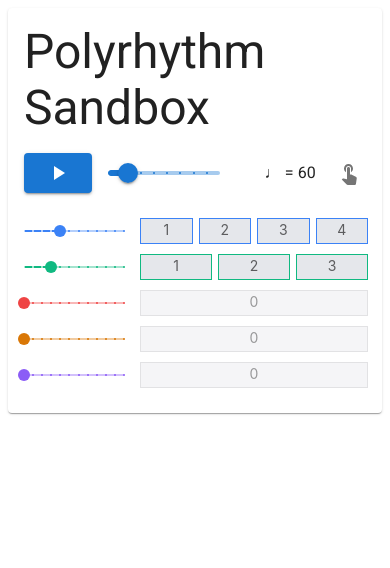
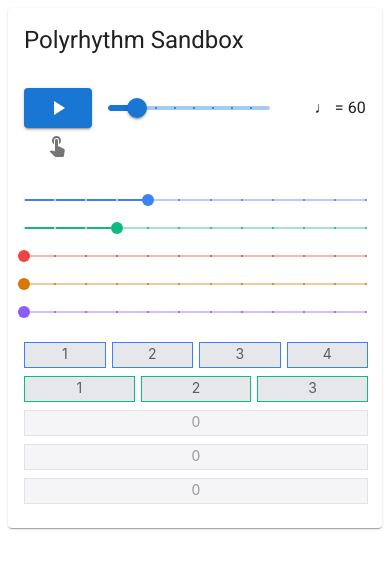
Before and after one commit to yyogo/polyrhythms, a React (Vite) app: page / in a window 390 px wide. Shown: the top 568 px of the page. Built offline with nearby package versions, Linux system fonts and the light colour scheme; a web font is replaced by a local one.

Commit message:
responsiveness kinda

```diff
--- a/src/App.tsx
+++ b/src/App.tsx
@@ -1,5 +1,5 @@
 import { useState, useEffect, useRef } from 'react';
-import { Card, CardContent, Typography, Slider, IconButton, Stack, Box, Button, Tooltip } from '@mui/material';
+import { Card, CardContent, Typography, Slider, IconButton, Stack, Box, Button, Tooltip, Divider, CardHeader } from '@mui/material';
 import { PlayArrow, Pause, TouchApp } from '@mui/icons-material';
 
 // Color palette for rhythms
@@ -62,8 +62,8 @@ const PolyrhythmTrainer = () => {
   const [isPlaying, setIsPlaying] = useState(false);
   const [bpm, setBpm] = useState(60);
   const [rhythms, setRhythms] = useState([
-    { id: 1, beats: 4,},
-    { id: 2, beats: 3,},
+    { id: 1, beats: 4, },
+    { id: 2, beats: 3, },
     { id: 3, beats: 0, },
     { id: 4, beats: 0, },
     { id: 5, beats: 0, },
@@ -174,7 +174,7 @@ const PolyrhythmTrainer = () => {
       const measurePos = (lastMeasurePosRef.current + delta / measureLength) % 1;
 
       const newBeats = rhythms.map((rhythm, index) => {
-        if (rhythm.beats == 0)  return;
+        if (rhythm.beats == 0) return 0;
         const currentBeat = Math.floor(measurePos * rhythm.beats);
         if (currentBeat !== previousBeats[index]
           // happense on single beat rhythms
@@ -218,16 +218,14 @@ const PolyrhythmTrainer = () => {
 
   return (
     <Card sx={{ maxWidth: 800, mx: 'auto', width: '100%' }}>
+      <CardHeader title="Polyrhythm Sandbox">
+      </CardHeader>
       <CardContent>
-        <Typography variant="h3" gutterBottom>
-          Polyrhythm Sandbox
-        </Typography>
-
         <Stack spacing={3}>
-          <Stack direction="row" spacing={2} alignItems="center">
+          <Stack direction="row" spacing={2} alignItems="center" sx={{ flexWrap: 'wrap' }}>
             <Button
               size="large"
-              color={ isPlaying? "secondary": "primary" }
+              color={isPlaying ? "secondary" : "primary"}
               variant="contained"
               onClick={() => setIsPlaying(!isPlaying)}
             >
@@ -243,14 +241,14 @@ const PolyrhythmTrainer = () => {
                 { value: 60, },
                 { value: 80, },
                 { value: 100, },
-                { value: 120,},
+                { value: 120, },
                 { value: 140, },
                 { value: 160, },
                 { value: 180, },
               ]}
-              sx={{ flex: 1 }}
+              sx={{ flex: 1, minWidth: "150px" }}
             />
-            <Typography sx={{ width: 80, textAlign: 'right'}}>
+            <Typography sx={{ width: 80, textAlign: 'right' }}>
               ♩ = {bpm}
             </Typography>
             <Tooltip title="Tap to set tempo">
@@ -259,21 +257,28 @@ const PolyrhythmTrainer = () => {
               </IconButton>
             </Tooltip>
           </Stack>
-
-          <Stack spacing={1}>
+          <Box sx={{ display: 'flex', flexDirection: { xs: 'column', sm: 'row' }, gap: 2 }}>
+            {/* First column: Sliders */}
+            <Stack direction="column" sx={{ flex: 1, justifyContent: 'space-between' }}>
               {rhythms.map((rhythm, index) => (
-                <Stack key={rhythm.id} direction="row" spacing={2} alignItems="center">
                 <Slider
+                  key={rhythm.id}
                   value={rhythm.beats}
                   size="small"
                   min={0}
                   marks
                   max={11}
                   onChange={(_, value) => updateRhythm(rhythm.id, value.toString())}
-                  sx={{ width: 100, color: RHYTHM_COLORS[index] }}
+                  sx={{ color: RHYTHM_COLORS[index],  }}
                   valueLabelDisplay="auto"
                 />
-                <Box sx={{ position: 'relative', flex: 1 }}>
+              ))}
+            </Stack>
+
+            {/* Second column: Visualizers */}
+            <Stack spacing={1} sx={{ flex: 4, justifyContent: 'space-between'  }}>
+              {rhythms.map((rhythm, index) => (
+                <Box key={rhythm.id} sx={{ position: 'relative' }}>
                   {isPlaying && (
                     <Box
                       sx={{
@@ -298,9 +303,9 @@ const PolyrhythmTrainer = () => {
                     bpm={bpm}
                   />
                 </Box>
-                </Stack>
               ))}
             </Stack>
+          </Box>
         </Stack>
       </CardContent>
     </Card>
```
Lines whose indentation alone changed are shown as unchanged.
